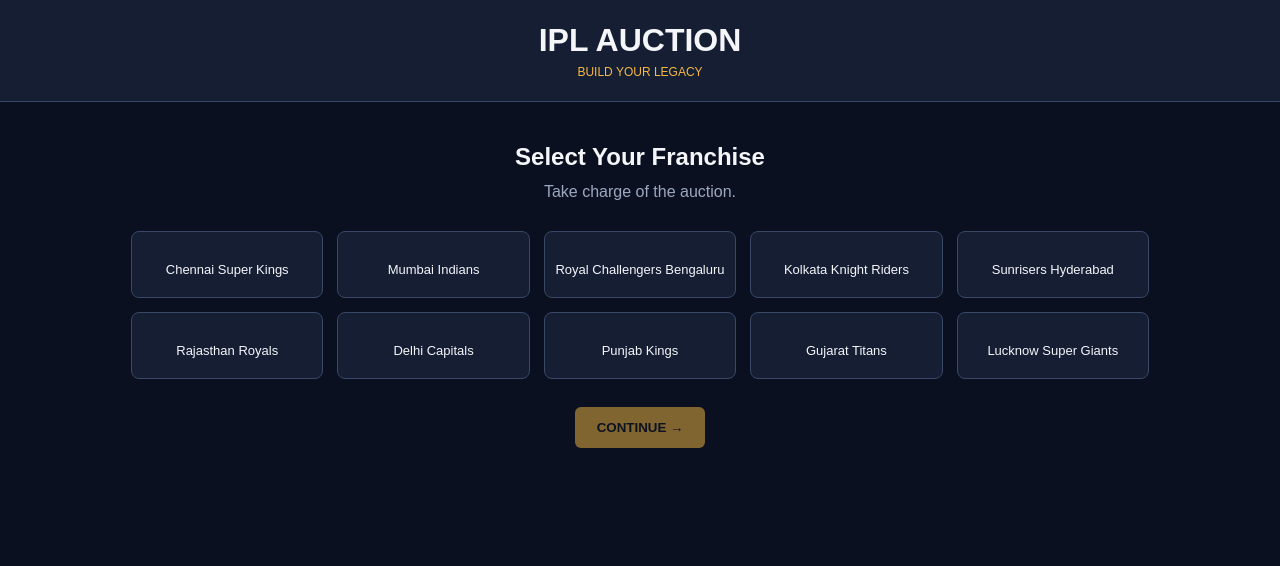
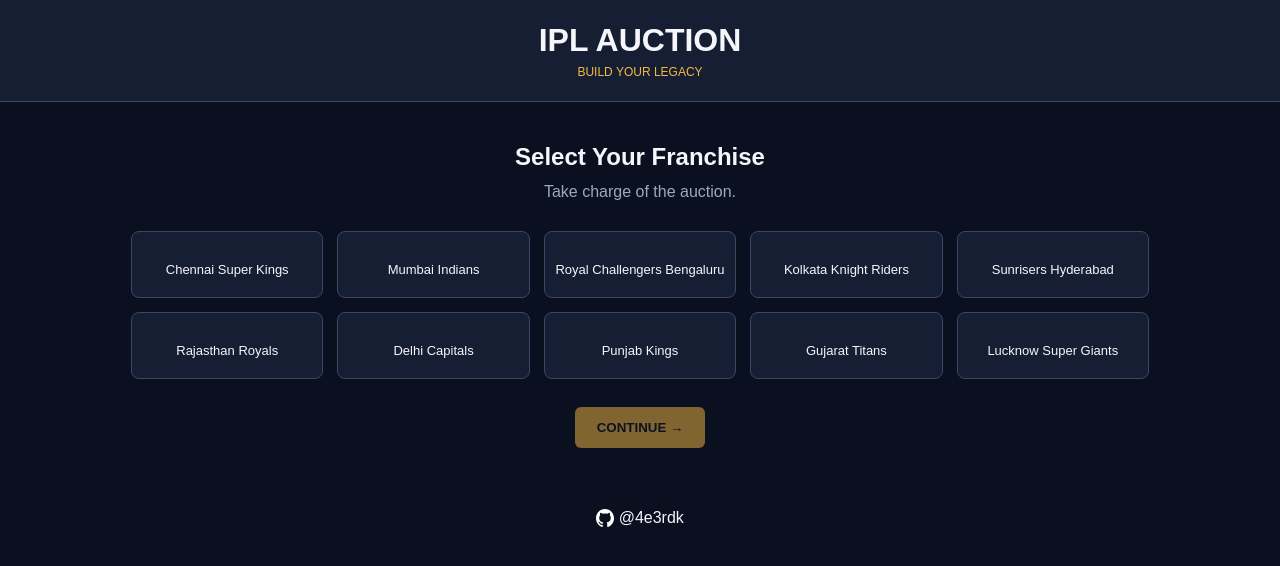
Before and after one commit to 4ev3rdk/ipl-auction-game, a website: page public/index.html in a window 1280 px wide. Drawn offline with Linux system fonts and the light colour scheme.

Commit message:
Add github repo link

```diff
--- a/public/index.html
+++ b/public/index.html
@@ -68,6 +68,12 @@
             <p id="auction-message"></p>
         </section>
     </main>
+    <footer>
+        <a href="https://github.com/4ev3rdk/ipl-auction-game/">
+            <img src="./images/github-142-svgrepo-com.svg" alt="GitHub"> </a>
+        <span>&nbsp;@4e3rdk</span>
+
+    </footer>
 </body>
 
 </html>
--- a/public/styles.css
+++ b/public/styles.css
@@ -246,3 +246,30 @@
         gap: 10px;
     }
 }
+
+footer {
+    display: flex;
+    justify-content: center;
+    align-items: center;
+    padding: 20px;
+}
+
+footer a {
+    display: flex;
+    align-items: center;
+    gap: 8px;
+    text-decoration: none;
+    gap: 6px;
+
+}
+
+footer img {
+    width: 18px;
+    height: 18px;
+    filter: invert(1);
+}
+
+footer img:hover {
+    transform: scale(1.5);
+    transition: 0.5s ease;
+}
```
Also changed, not shown: public/images/github-142-svgrepo-com.svg (added).
